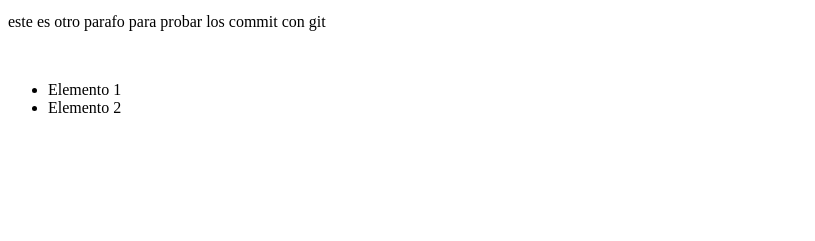
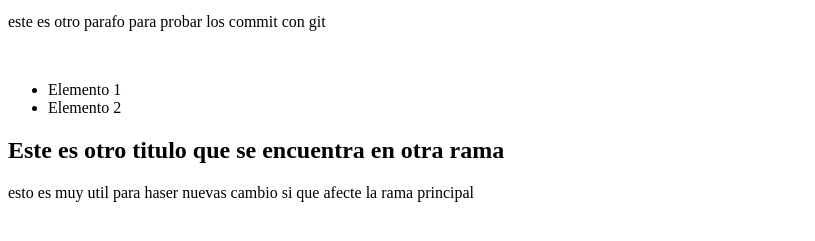
Before and after one commit to raphaelzambrano20/ejemplo-git, a plain HTML site: page index.html in a window 1280 px wide. Shown: the part 101-342 px from the top of the page, without its empty margins (0-815 px from the left). Drawn offline with Linux system fonts and the light colour scheme.

Commit message:
este es commit de prueba

```diff
--- a/index.html
+++ b/index.html
@@ -14,6 +14,9 @@
         <li>Elemento 1</li>
         <li>Elemento 2</li>
 
+
     </ul>
+    <h2>Este es otro titulo que se encuentra en otra rama</h2>
+    <p>esto es muy util para haser nuevas cambio si que afecte la rama principal</p>
 </body>
 </html>
```
